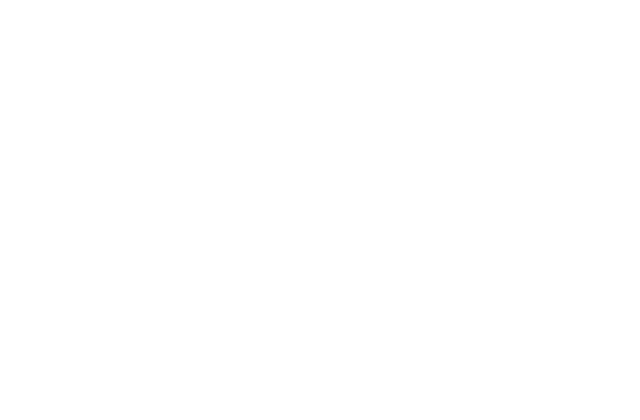
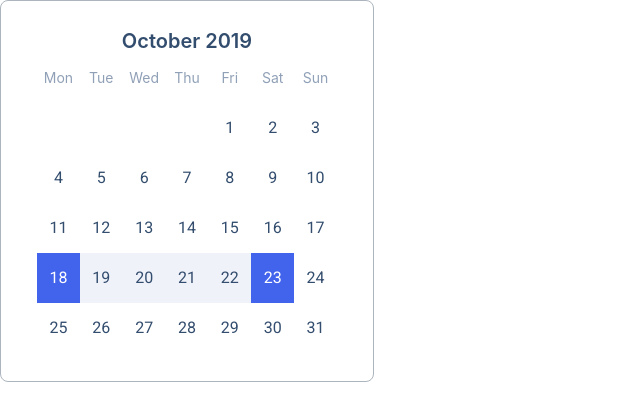
Before and after one commit to js-tasks-ru/htmlcss-20231027_nikita-yudin, a website: page 05-lection3/03-calendar/index.html in a window 1280 px wide. Shown: the whole page, without its empty margins (0-640 px from the left). Drawn offline with Linux system fonts and the light colour scheme.

Commit message:
сделал календарь

```diff
--- a/05-lection3/03-calendar/calendar.css
+++ b/05-lection3/03-calendar/calendar.css
@@ -0,0 +1,68 @@
+.calendar {
+    border: 1px solid var(--grey-3);
+    border-radius: 8px;
+    padding: 28px 36px;
+    width: 100%;
+    max-width: 300px;
+}
+.calendar__title {
+    display: flex;
+    justify-content: center;
+    align-items: center;
+    color: #334D6E;
+    font-family: Inter;
+    font-size: 20px;
+    font-style: normal;
+    font-weight: 600;
+    line-height: 24px
+}
+.calendar__title:hover {
+    cursor: pointer;
+}
+.calendar__wrapper {
+    padding-bottom: 100%;
+    position: relative;
+}
+.calendar__inner {
+    position: absolute;
+    top: 0;
+    left: 0;
+    bottom: 0;
+    right: 0;
+    display: grid;
+    grid-template-columns: repeat(7, 1fr);
+    grid-template-rows: repeat(6, 1fr);
+}
+.calendar__inner:hover {
+    cursor: pointer;
+}
+.calendar__item {
+    display: flex;
+    justify-content: center;
+    align-items: center;
+}
+.calendar__item_day {
+    color: #90A0B7;
+    text-align: center;
+    font-family: Inter;
+    font-size: 14px;
+    font-style: normal;
+    font-weight: 400;
+    line-height: 20px;
+}
+
+.calendar__item_date {
+    color: #334D6E;
+    text-align: center;
+    font-size: 16px;
+    font-style: normal;
+    font-weight: 400;
+    line-height: 20px;
+}
+.calendar-color_date {
+    color: white;
+    background: #4263EB;
+}
+.calendar-color_number {
+    background: #f0f2fa;
+}
--- a/05-lection3/03-calendar/index.html
+++ b/05-lection3/03-calendar/index.html
@@ -3,10 +3,59 @@
 <html lang="ru">
     <head>
         <link rel="stylesheet" href="../../assets/css/main.css">
+        <link rel="stylesheet" href="/assets/css/normalize.css">
         <link rel="stylesheet" href="./calendar.css">
         <title>Calendar</title>
     </head>
     <body>
-
+        <div class="calendar">
+            <div class="calendar__title">October 2019</div>
+            <div class="calendar__wrapper">
+                <div class="calendar__inner">
+                    <span class="calendar__item calendar__item_day">Mon</span>
+                    <span class="calendar__item calendar__item_day">Tue</span>
+                    <span class="calendar__item calendar__item_day">Wed</span>
+                    <span class="calendar__item calendar__item_day">Thu</span>
+                    <span class="calendar__item calendar__item_day">Fri</span>
+                    <span class="calendar__item calendar__item_day">Sat</span>
+                    <span class="calendar__item calendar__item_day">Sun</span>
+                    <span></span>
+                    <span></span>
+                    <span></span>
+                    <span></span>
+                    <span class="calendar__item calendar__item_date">1</span>
+                    <span class="calendar__item calendar__item_date">2</span>
+                    <span class="calendar__item calendar__item_date">3</span>
+                    <span class="calendar__item calendar__item_date">4</span>
+                    <span class="calendar__item calendar__item_date">5</span>
+                    <span class="calendar__item calendar__item_date">6</span>
+                    <span class="calendar__item calendar__item_date">7</span>
+                    <span class="calendar__item calendar__item_date">8</span>
+                    <span class="calendar__item calendar__item_date">9</span>
+                    <span class="calendar__item calendar__item_date">10</span>
+                    <span class="calendar__item calendar__item_date">11</span>
+                    <span class="calendar__item calendar__item_date">12</span>
+                    <span class="calendar__item calendar__item_date">13</span>
+                    <span class="calendar__item calendar__item_date">14</span>
+                    <span class="calendar__item calendar__item_date">15</span>
+                    <span class="calendar__item calendar__item_date">16</span>
+                    <span class="calendar__item calendar__item_date">17</span>
+                    <span class="calendar__item calendar__item_date calendar-color_date">18</span>
+                    <span class="calendar__item calendar__item_date calendar-color_number">19</span>
+                    <span class="calendar__item calendar__item_date calendar-color_number">20</span>
+                    <span class="calendar__item calendar__item_date calendar-color_number">21</span>
+                    <span class="calendar__item calendar__item_date calendar-color_number">22</span>
+                    <span class="calendar__item calendar__item_date calendar-color_date">23</span>
+                    <span class="calendar__item calendar__item_date">24</span>
+                    <span class="calendar__item calendar__item_date">25</span>
+                    <span class="calendar__item calendar__item_date">26</span>
+                    <span class="calendar__item calendar__item_date">27</span>
+                    <span class="calendar__item calendar__item_date">28</span>
+                    <span class="calendar__item calendar__item_date">29</span>
+                    <span class="calendar__item calendar__item_date">30</span>
+                    <span class="calendar__item calendar__item_date">31</span>
+                </div>
+            </div>
+        </div>
     </body>
 </html>
```
